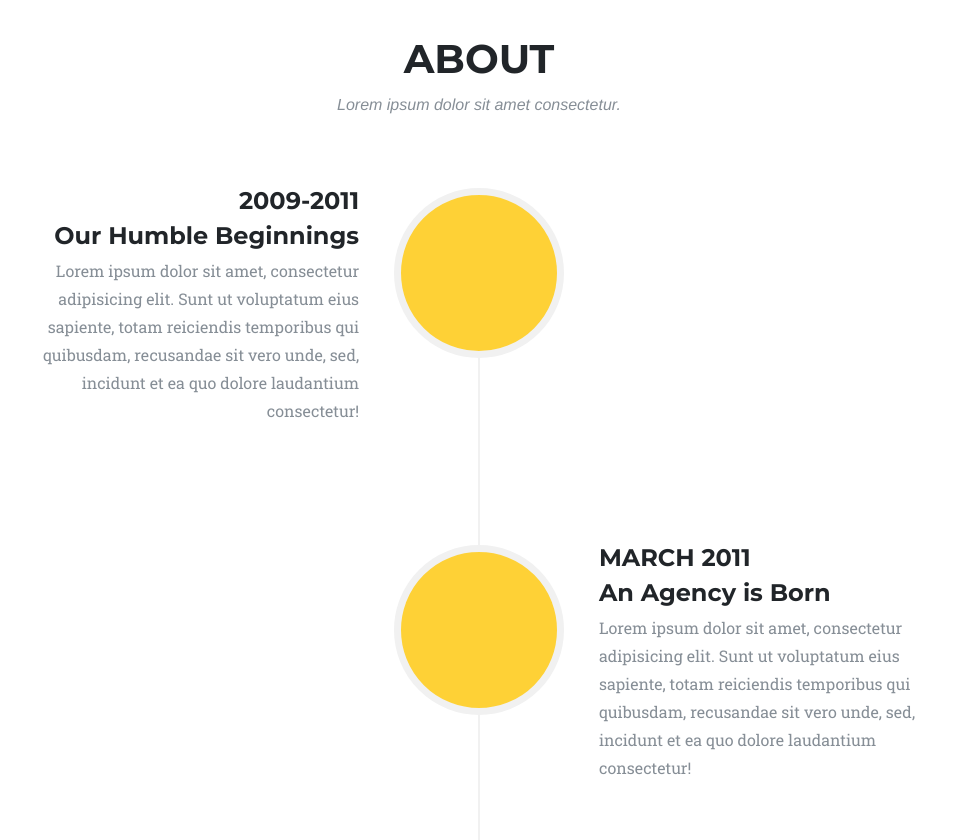
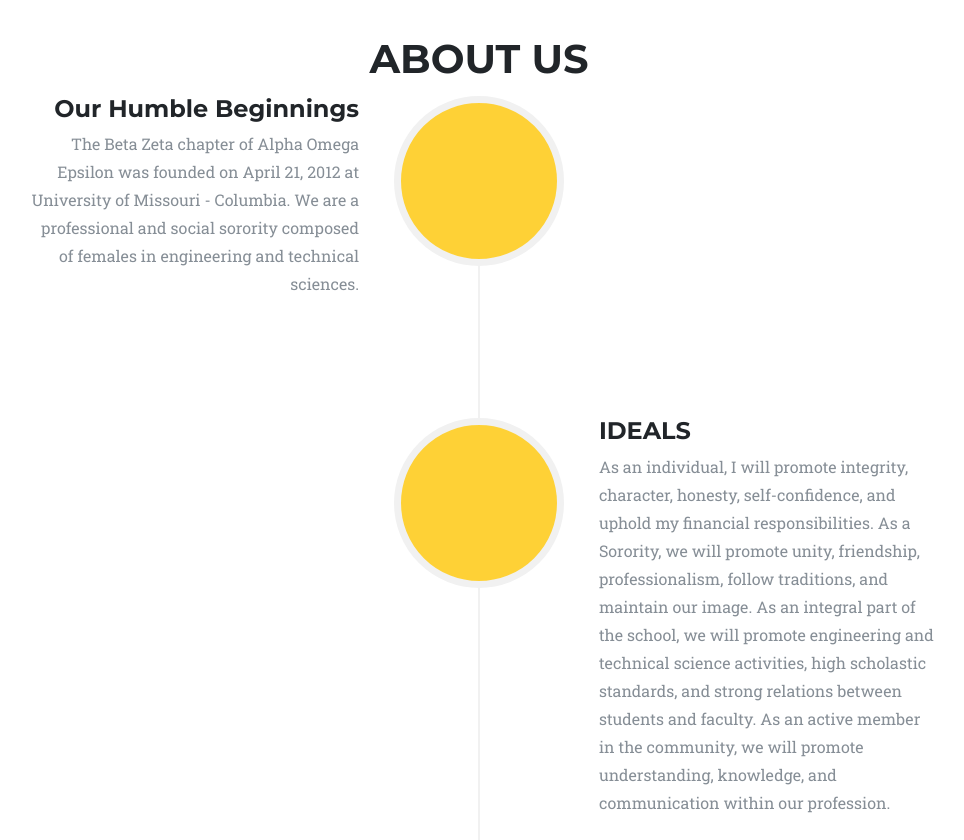
Before and after one commit to sarahtwomey2/aoemizzou.github.io, a plain HTML site: page index.html in a window 1280 px wide. Shown: the part 2700-3540 px from the top of the page, without its empty margins (161-1125 px from the left). Drawn offline with nearby package versions, Linux system fonts and the light colour scheme; files that its build step writes are made by us from their sources; a script that the page names is missing; a web font is replaced by a local one.

Commit message:
Update index.html

```diff
--- a/index.html
+++ b/index.html
@@ -235,8 +235,7 @@
       <div class="container">
         <div class="row">
           <div class="col-lg-12 text-center">
-            <h2 class="section-heading">About</h2>
-            <h3 class="section-subheading text-muted">Lorem ipsum dolor sit amet consectetur.</h3>
+            <h2 class="section-heading">About Us</h2>
           </div>
         </div>
         <div class="row">
@@ -248,11 +247,10 @@
                 </div>
                 <div class="timeline-panel">
                   <div class="timeline-heading">
-                    <h4>2009-2011</h4>
                     <h4 class="subheading">Our Humble Beginnings</h4>
                   </div>
                   <div class="timeline-body">
-                    <p class="text-muted">Lorem ipsum dolor sit amet, consectetur adipisicing elit. Sunt ut voluptatum eius sapiente, totam reiciendis temporibus qui quibusdam, recusandae sit vero unde, sed, incidunt et ea quo dolore laudantium consectetur!</p>
+                    <p class="text-muted">The Beta Zeta chapter of Alpha Omega Epsilon was founded on April 21, 2012 at University of Missouri - Columbia. We are a professional and social sorority composed of females in engineering and technical sciences.</p>
                   </div>
                 </div>
               </li>
@@ -262,11 +260,13 @@
                 </div>
                 <div class="timeline-panel">
                   <div class="timeline-heading">
-                    <h4>March 2011</h4>
-                    <h4 class="subheading">An Agency is Born</h4>
+                    <h4>Ideals</h4>
                   </div>
                   <div class="timeline-body">
-                    <p class="text-muted">Lorem ipsum dolor sit amet, consectetur adipisicing elit. Sunt ut voluptatum eius sapiente, totam reiciendis temporibus qui quibusdam, recusandae sit vero unde, sed, incidunt et ea quo dolore laudantium consectetur!</p>
+                    <p class="text-muted">As an individual, I will promote integrity, character, honesty, self-confidence, and uphold my financial responsibilities.
+As a Sorority, we will promote unity, friendship, professionalism, follow traditions, and maintain our image.
+As an integral part of the school, we will promote engineering and technical science activities, high scholastic standards, and strong relations between students and faculty.
+As an active member in the community, we will promote understanding, knowledge, and communication within our profession.</p>
                   </div>
                 </div>
               </li>
```
